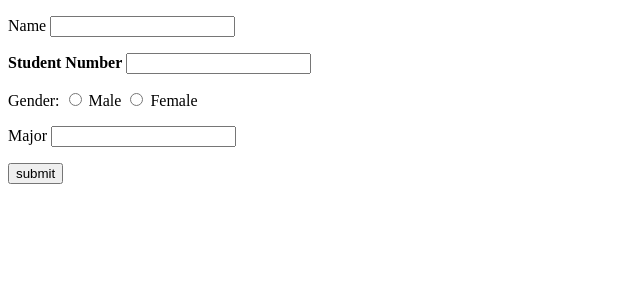
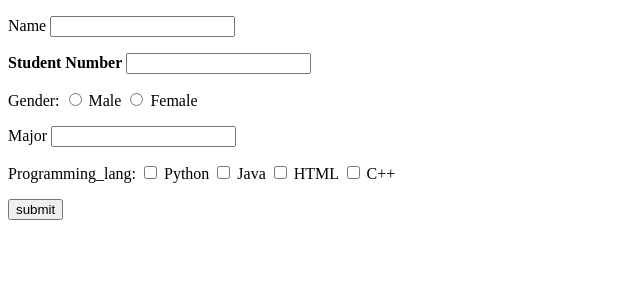
Before and after one commit to CSID-DGU/2024-1-OSSPrac-3_ieung, a Flask app: page / in a window 1280 px wide. Shown: the top 300 px of the page, without its empty margins (0-640 px from the left). Run offline with Flask 3, Linux system fonts and the light colour scheme.

Commit message:
update input.html

```diff
--- a/flask1/templates/input.html
+++ b/flask1/templates/input.html
@@ -9,6 +9,14 @@
             <input type="radio" name="gender" value="Female"> Female
         </p>
         <p>Major <input type = 'text' name = 'major'></p>
+        <p>Programming_lang:
+            <input type="checkbox" name="prog_lang" value="Python"> Python
+            <input type="checkbox" name="prog_lang" value="Java"> Java
+            <input type="checkbox" name="prog_lang" value="HTML"> HTML
+            <input type="checkbox" name="prog_lang" value="C++"> C++
+        </p>
+
+
         <button type='submit' name='submit' value='submit'>submit</button>
     </form>
 </body>
```
